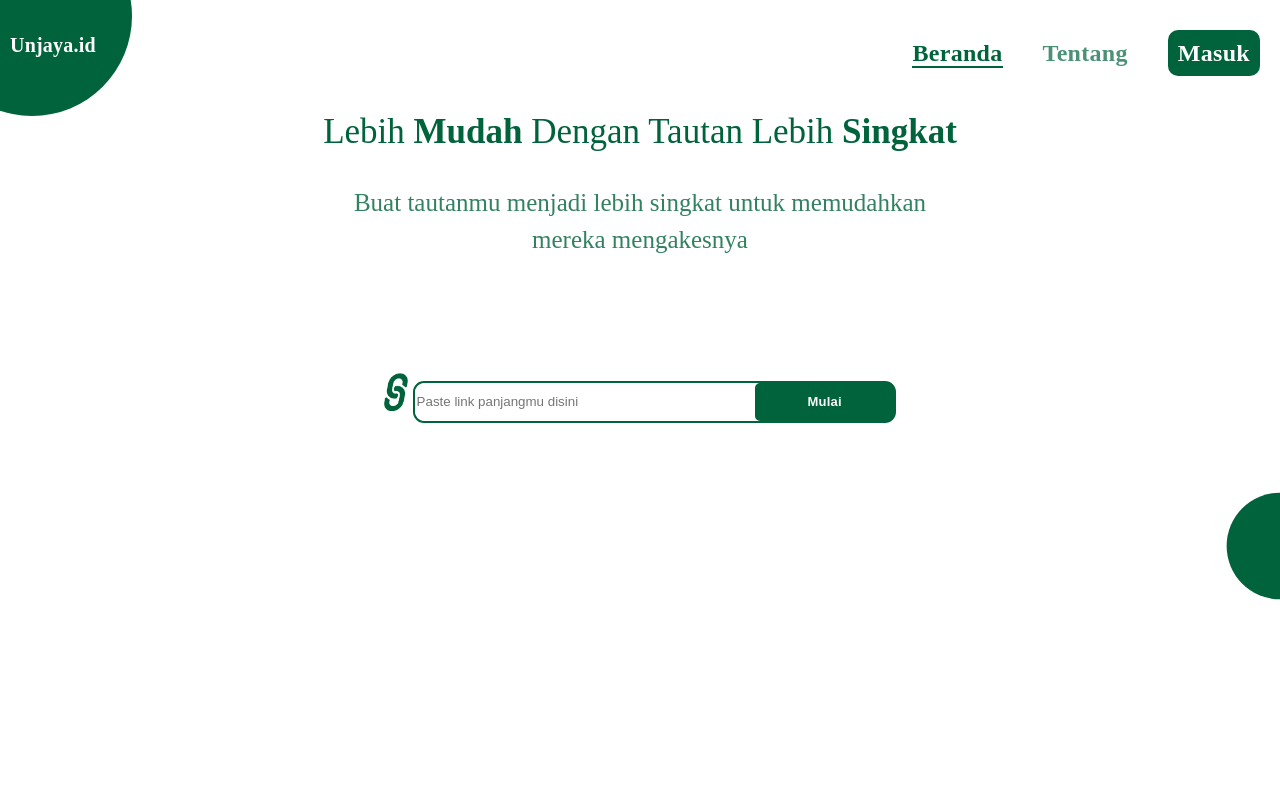
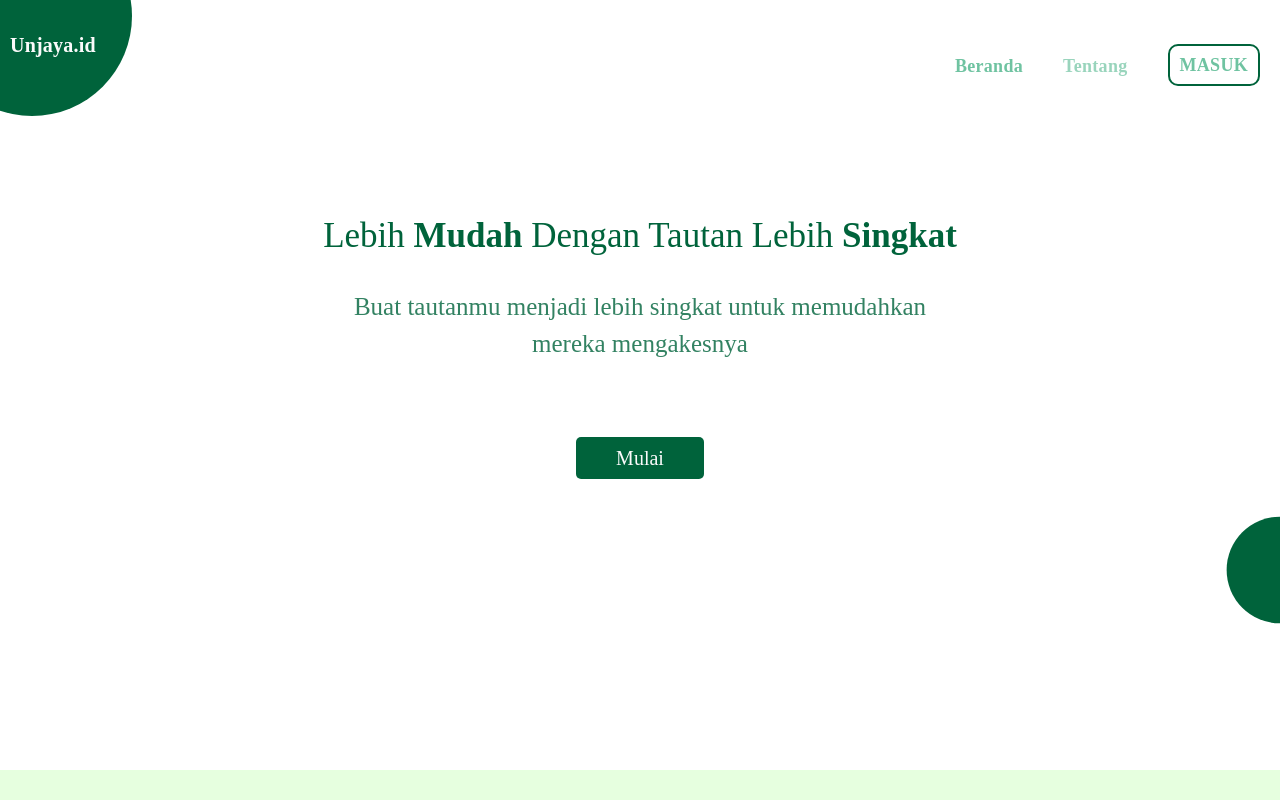
Before and after one commit to SokKanaTorajd/fe-unjaya-short-url, a Next.js app: page / in a window 1280 px wide. Shown: the top 800 px of the page. Built offline with nearby package versions, Linux system fonts and the light colour scheme.

Commit message:
update beranda

```diff
--- a/pages/index.js
+++ b/pages/index.js
@@ -8,14 +8,11 @@ function Beranda(){
         <div className='section1'>
             <span>Lebih <b> Mudah</b> Dengan Tautan Lebih <b>Singkat</b></span>
             <p> Buat tautanmu menjadi lebih singkat untuk memudahkan <br/> mereka mengakesnya</p>
-            <div className="flex">
-                <Image src="/kkk.png" alt="img" className="v-input" width={25} height={20} objectFit="contain"/>
-                <form method="" action="   " className="g-flex">
-                    <input type="text" name="isi" id="isi" placeholder="Paste link panjangmu disini" />
-                    <button type="submit"  id="submit" className="kanan">Mulai</button>
-                </form>
-            </div>
+            <Link href='/login'>
+                <a className="mulai">Mulai</a>
+            </Link>
         </div>
+
         <div className='section2'>
             <h1> Alasan kamu harus masuk</h1>
             <div className="grid-3">
--- a/styles/layout.css
+++ b/styles/layout.css
@@ -30,38 +30,49 @@
 }
 .navbar>.right{
     font-weight: 700px;
-    font-size: 24px;
     text-align: center;
     line-height: 18px;
     letter-spacing: 0.3px;
     color: var(--white-color2);
 }
 li .beranda{
-    color: var(--green-color);
-    border-bottom: 2px solid var(--green-color);
+    color: var(--green-color2);
+    font-size: 18px;
+
 }
 li .tentang{
     opacity: 0.7;
-    color: var(--green-color);
+    color: var(--green-color2);
+    font-size: 18px;
 }
 li .masuk{
     padding: 10px;
     border-radius: 10px;
-    color: var(--white-color);
-    background: var(--green-color);
+    background: transparent;
+    color: var(--green-color2);
+    border: 2px solid var(--green-color);
+    font-size: 18px;
+    text-transform: uppercase;
+    cursor: pointer;
+    display: inline-block;
+    -webkit-transition: all 0.4s;
+    -moz-transition: all 0.4s;
+    transition: all 0.4s;
+}
+.masuk:hover {
+    border-radius: 10px;
+    color: var(--green-color);
+    -webkit-transition: all 0.4s;
+    -moz-transition: all 0.4s;
+    transition: all 0.4s;
+
 }
 .navbar a{
     text-decoration: none;
     font-weight: 700;
 }
 .navbar a:hover{
-    color: var(--white-color);
-    /* padding: 5px 20px; */
-    background-color: var(--green-color);
-    border-radius: 11px;
-    height: 100px;
-    width: 190px;
-    overflow: hidden;
+    color: var(--green-color)
 }
 .navbar ul{
     color: var(--green-color);
@@ -91,12 +102,14 @@ li .masuk{
 .section1{
     left: 0px;
     top: -209p;
-    margin: auto;
+    margin-top: 80px;
+    margin-left: auto;
+    margin-right: auto;
     width: 80%;
     line-height: 1.5;
     font-size: 15px;
     text-align: center;
-    height: 90vh;
+    height: 70vh;
 }
 .section1 span{
     font-size: 35px;
@@ -106,6 +119,7 @@ li .masuk{
     opacity: 0.8;
     font-size: 25px;
     font-family: Montserrat;
+    margin-bottom: 80px;
 }
 .flex{
     display: flex;
@@ -115,125 +129,29 @@ li .masuk{
     margin-left: 25%;
     margin-bottom: 20px;
 }
-.g-flex{
-    margin-top: 20px;
-    margin-left: 5px;
-    display: flex;
-    width: 100%;
-    border: 2px solid var(--green-color) ;
-    border-radius: 11px;
-    box-sizing: border-box;
 
-}
-
-.g-flex button{
-    margin-left: 5px;
-    flex: 1;
-    width: 30%;
-    padding: 7px 0;
-    border: 2px solid var(--green-color);
-    background: var(--green-color);
-    color: var(#fff);
-    cursor: pointer;
-    font-size: 13px;
-    color: var(--white-color);
-    font-weight: 600;
-    border-radius: 5px;
-    letter-spacing: 0.2px;
-    text-align: center;
-    line-height: 20px;
-}
-.g-flex input{
-    width: 70%;
-    border: none;
-    outline: none;
-    border-radius: 11px;
-}
-
-/* input kedua */
-.flex-input{
-    justify-content: space-around;
-    width: 100%;
-    display: flex;
-    flex-direction: row;
-    margin-bottom: 10px
-}
-.flex-input>.link1{
-    padding: 12px;
-    border: 2px solid var(--green-color);
-    margin-left: px;
-    border-radius: 11px;
-    width: 100%;
-}
-.flex-input>input{
-    padding: 12px;
-    border: 2px solid var(--green-color);
-    margin-left: 5px;
-    border-radius: 11px;
-    width: 50%;
-}
-.flex-input>.ubahLink{
-    padding: 12px;
-    border: 2px solid var(--green-color);
-    margin-left: -6px;
-    border-radius: 11px;
-}
-.changeLink{
-    width: 100%;
-}
-form .ubah{
-    display: flex;
-    justify-content: start;
-    width: 100%;
-    padding: 10px 0;
-    text-align: center;
-    margin-left: 6%;
-}
-form .ubah-1{
-    display: flex;
-    justify-content: start;
-    width: 90%;
-    padding: 10px 0;
-    text-align: center;
-    margin-left: 9%;
-}
-form .alert{
-    display: flex;
-    justify-content: start;
-    margin-left: 10%;
-}
-form .alert-danger{
-    display: flex;
-    justify-content: start;
-    margin-left: 10%;
-    color: red;
-    font-size: 12px;
-
-}
-.ubah>.ubah, .ubah-1>.ubah{
+.mulai{
     justify-self: start;
     background-color: var(--green-color);
     color: var(--white-color);
     border-radius: 5px;
+    padding: 10px 40px;
     border: none;
-    margin-left: 10px;
-    width: 100%;
-    text-align: center;
-    justify-content: center;
-}
-.ubah button, .ubah-1>button{
-    justify-self: start;
-    background-color: var(--green-color);
-    color: var(--white-color);
-    border-radius: 5px;
-    padding: 13px;
-    border: none;
-    margin-left: 10px;
+    margin-left: auto;
+    margin-right: auto;
     width: 48%;
     text-align: center;
     justify-content: center;
     cursor: pointer;
+    font-size: 20px;
 }
+
+.mulai:hover {
+    background-image: linear-gradient(to right, #0ba360, #3cba92, #30dd8a, #2bb673);
+    box-shadow: 0 4px 15px 0 rgba(23, 168, 108, 0.75);
+
+}
+
 .tentang1 {
     width:100%;
     margin-bottom: 5%;
@@ -241,26 +159,7 @@ form .alert-danger{
     height: 500px;
     background-color:white;
 }
-.tentang1 h1 {
-    text-align: center;
-    font-weight: 700;
-    font-size:30pt;
-    padding: 70px;
-    color: var(--green-color);
-}
-.tentang1 p {
-    color: white;
-}
-.abt-1 {
-    border-radius: 11px;
-    box-shadow:  2px 3px 8px 1px #7a7878;
-    width:70%;
-    height: 200px;
-    padding-top: 20px;
-    margin:auto;
-    text-align: center;
-    background-color:var(--green-color);
-}
+
 .section2{
     background-color:  #E6FFDF;
     padding: 20px;
@@ -273,6 +172,8 @@ form .alert-danger{
     font-weight: bold;
     font-size: 30px;
     letter-spacing: 0.2px;
+    margin-top: 20px;
+    margin-bottom: 0px;
 }
 .section2 h2{
     font-weight: 900;
@@ -303,6 +204,7 @@ form .alert-danger{
     grid-column-gap: 40px;
     color: var(--green-color);
     text-align: center;
+    margin-top: 20px;
 
 }
 .grid-3>.g-1{
@@ -310,6 +212,16 @@ form .alert-danger{
     height: 300px;
     margin: auto;
 }
+
+.g-1 h2 {
+    margin-top: 5px;
+    margin-bottom: 0px;
+}
+
+.g-1 p {
+    margin-top: 5px;
+}
+
 
 /* login header*/
 .navLogin{
@@ -385,7 +297,7 @@ form .alert-danger{
 }
 
 .masuk>.form-group{
-    width: 100%;
+    width: 200%;
     height: fit-content;
 }
 .form-group label{
@@ -400,7 +312,7 @@ form .alert-danger{
     letter-spacing: 0.3px;
 }
 .form-group input{
-    width: 100%;
+    width: 200%;
     padding: 10px;
     margin-top: 20px;
     margin-bottom: 10px;
@@ -439,7 +351,7 @@ form .alert-danger{
     text-align: center;
     border-radius: 5px;
     background-color: var(--green-color);
-    width: 100%;
+    width: 200%;
     border: none;
     margin-bottom: 15px;
     cursor: pointer;
@@ -447,6 +359,7 @@ form .alert-danger{
 .form-group>.buat-akun{
     text-align: center;
     font-size: 13px;
+    width: 200%;
 }
 .buat-akun>.klik-akun{
     color: var(--green-color);
```
